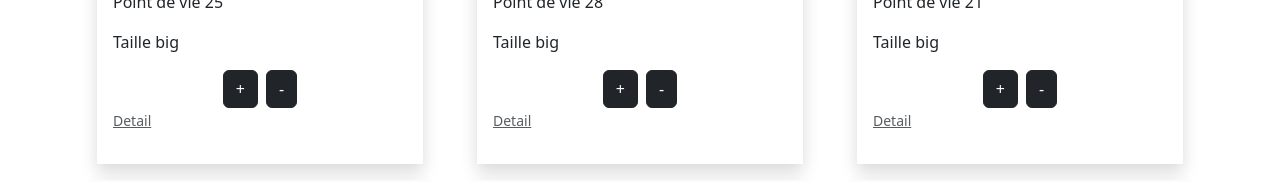
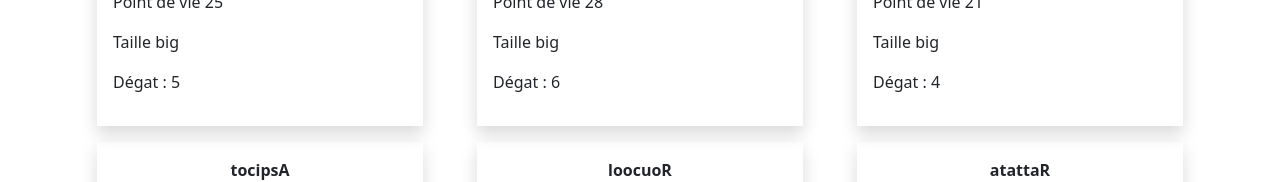
Before and after one commit to JamesLaurino/angular-pokedex, an Angular app: page /pokemons in a window 1280 px wide. Shown: the part 488-670 px from the top of the page. Built offline with nearby package versions, Linux system fonts and the light colour scheme.

Commit message:
suppression des boutton increment et decrement live et navigation vers pokemon id programmatiquement

```diff
--- a/src/app/pokemon/pokemon-list/pokemon-list.html
+++ b/src/app/pokemon/pokemon-list/pokemon-list.html
@@ -4,28 +4,14 @@
   <div class="row">
     @for (pokemon of filteredPokemonList(); track pokemon.id)
     {
-      <div class="col-lg-4 col-md-6 col-sm-12 mb-3">
+      <div class="col-lg-4 col-md-6 col-sm-12 mb-3 pokemon-card" (click)="goToPokemon(pokemon.id)">
         <div class="container d-flex justify-content-center flex-column" style="width:350px">
           <span class="shadow p-3 h-75" appPokemonBorderDirective [pokemonType]="pokemon.types[0]" >
              <p class="text-center"> <strong> {{pokemon.name | reverse}} </strong> </p>
             <img class="mx-5" [src]="pokemon.picture" [alt]="pokemon.name" width="150px" height="150px">
             <p>Point de vie {{pokemon.life}}</p>
             <p>Taille {{size(pokemon)}}</p>
-            <div class="container d-flex justify-content-center gap-2">
-              <div>
-                <button class="btn btn-dark" (click)="incrementLive(pokemon)" [disabled]="pokemon.life >= 30" >+</button>
-              </div>
-              <div >
-                <button class="btn btn-dark" (click)="decrementLive(pokemon)" [disabled]="pokemon.life <= 5" >-</button>
-              </div>
-            </div>
-            <div>
-              <p>
-                <a class="text small text-muted" [routerLink]="['/pokemons',pokemon.id]">
-                  Detail
-                </a>
-              </p>
-            </div>
+            <p>Dégat : {{pokemon.damage}}</p>
           </span>
         </div>
       </div>
--- a/src/app/pokemon/pokemon-list/pokemon-list.ts
+++ b/src/app/pokemon/pokemon-list/pokemon-list.ts
@@ -3,7 +3,7 @@ import {PokemonService} from '../../service/pokemon-service';
 import {Pokemon} from '../../model/pokemon.model';
 import {PokemonBorderDirective} from '../../share/pokemon-border-directive';
 import {ReversePipe} from '../../share/reverse-pipe';
-import {RouterLink} from '@angular/router';
+import {Router, RouterLink} from '@angular/router';
 import {SearchPokemon} from '../search-pokemon/search-pokemon';
 
 @Component({
@@ -15,13 +15,14 @@ import {SearchPokemon} from '../search-pokemon/search-pokemon';
     SearchPokemon
   ],
   templateUrl: './pokemon-list.html',
-  styles: ``
+  styles: `.pokemon-card {cursor: pointer}`
 })
 export class PokemonList {
 
   private pokemonService = inject(PokemonService);
   pokemonList = signal(this.pokemonService.getPokemon());
   searchValue = signal("");
+  private router = inject(Router)
 
   filteredPokemonList = computed(() =>
     this.pokemonList().filter(pokemon =>
@@ -33,6 +34,11 @@ export class PokemonList {
     this.searchValue.set(dataEmited);
   }
 
+  goToPokemon(pokemonId:number) {
+    console.log("click and go to pokemon : " + pokemonId);
+    this.router.navigate(['/pokemons', pokemonId]);
+  }
+
   size(pokemon: Pokemon) {
     if(pokemon.life <= 10) {
       return 'small';
@@ -42,12 +48,4 @@ export class PokemonList {
     }
     return 'big';
   }
-
-  incrementLive(pokemon: Pokemon) {
-    pokemon.life++;
-  }
-
-  decrementLive(pokemon: Pokemon) {
-    pokemon.life--;
-  }
 }
```
